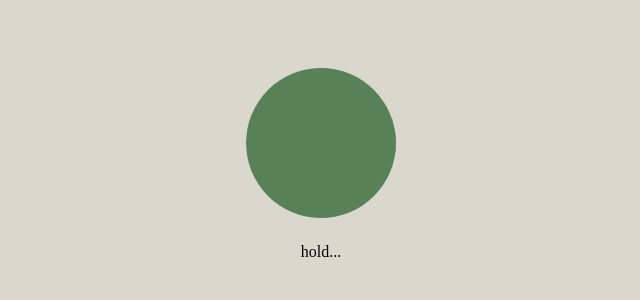
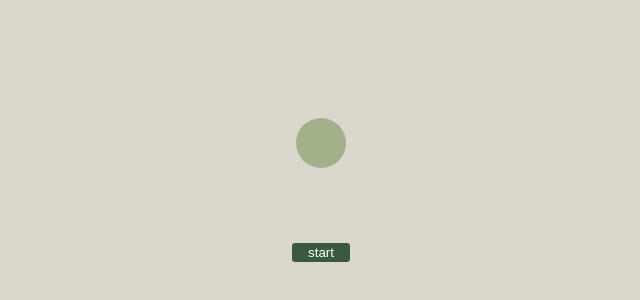
Before and after one commit to oerol/breaths, a React (Vite) app: page / in a window 1280 px wide. Shown: the part 248-548 px from the top of the page, without its empty margins (319-959 px from the left). Built offline with nearby package versions, Linux system fonts and the light colour scheme.

Commit message:
feat: StartBreathingButton

```diff
--- a/src/App.tsx
+++ b/src/App.tsx
@@ -1,14 +1,24 @@
+import { useState } from "react";
 import "./App.css";
 import BreathingBox from "./components/BreathingBox";
 import BreathingInstructions from "./components/BreathingInstructions";
 import type { Seconds } from "./types/time-units";
+import StartBreathingButton from "./components/StartBreathingButton";
 
 function App() {
   const BREATHING_INTERVAL: Seconds = 4;
+  const [isBreathing, setIsBreathing] = useState(false);
+
   return (
     <>
-      <BreathingBox breathingInterval={BREATHING_INTERVAL} />
-      <BreathingInstructions breathingInterval={BREATHING_INTERVAL} />
+      <BreathingBox
+        breathingInterval={BREATHING_INTERVAL}
+        isBreathing={isBreathing}
+      />
+      {isBreathing && (
+        <BreathingInstructions breathingInterval={BREATHING_INTERVAL} />
+      )}
+      {!isBreathing && <StartBreathingButton setIsBreathing={setIsBreathing} />}
     </>
   );
 }
--- a/src/components/BreathingBox.css
+++ b/src/components/BreathingBox.css
@@ -8,7 +8,6 @@
 #breathing-box {
   --minimum-size: 50px;
   --maximum-size: 150px;
-
   --color-minimum-breath: var(--color-dry-sage);
   --color-maximum-breath: var(--color-fern);
 
@@ -20,7 +19,6 @@
   animation-direction: normal;
   animation-iteration-count: infinite;
   animation-fill-mode: none;
-  animation-play-state: running;
   animation-composition: add;
 }
 
--- a/src/components/BreathingBox.tsx
+++ b/src/components/BreathingBox.tsx
@@ -3,14 +3,19 @@ import "./BreathingBox.css";
 
 export default function BreathingBox({
   breathingInterval,
+  isBreathing,
 }: {
   breathingInterval: Seconds;
+  isBreathing: boolean;
 }) {
   return (
     <div id="breathing-box__wrapper">
       <div
         id="breathing-box"
-        style={{ animationDuration: `${breathingInterval * 4}s` }}
+        style={{
+          animationDuration: `${breathingInterval * 4}s`,
+          animationPlayState: isBreathing ? "running" : "paused",
+        }}
       ></div>
     </div>
   );
--- /dev/null
+++ b/src/components/StartBreathingButton.css
@@ -0,0 +1,7 @@
+#start-breathing-button {
+  background: var(--color-hunter-green);
+  color: white;
+  border: none;
+  border-radius: 3px;
+  padding: 0.125rem 1rem;
+}
--- /dev/null
+++ b/src/components/StartBreathingButton.tsx
@@ -0,0 +1,13 @@
+import "./StartBreathingButton.css";
+
+export default function StartBreathingButton({
+  setIsBreathing,
+}: {
+  setIsBreathing: (value: boolean) => void;
+}) {
+  return (
+    <button id="start-breathing-button" onClick={() => setIsBreathing(true)}>
+      start
+    </button>
+  );
+}
--- a/src/index.css
+++ b/src/index.css
@@ -23,6 +23,9 @@ body {
   align-items: center;
 }
 
-root {
-  height: 100%;
+#root {
+  display: flex;
+  flex-direction: column;
+  justify-content: center;
+  align-items: center;
 }
```
